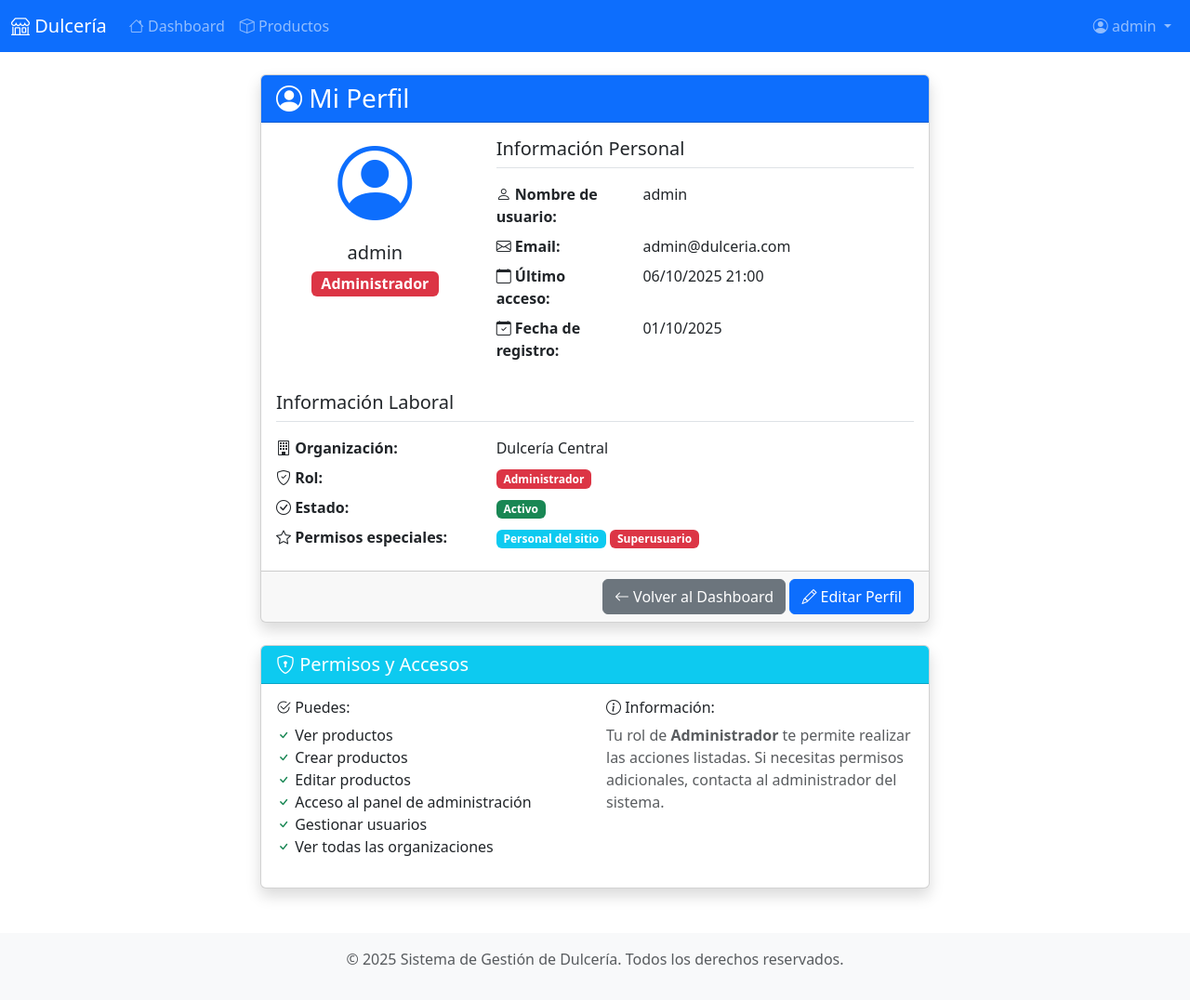
After one commit to visho0/ProyectoIntegrado_Dulceria_VD_PJ, a Django app: page /profile/ in a window 1280 px wide. The commit adds this page. Shown: the whole page at 93% size. Run offline with Django 5.2, Linux system fonts and the light colour scheme; a user stored in the database is signed in; data comes from the database, SQL or seed files in the repository.

Commit message:
cambios pequeños y correccion de errores de login

```diff
--- a/dulceria/accounts/views.py
+++ b/dulceria/accounts/views.py
@@ -19,7 +19,7 @@ class CustomLoginView(LoginView):
         if hasattr(user, 'userprofile'):
             role = user.userprofile.role
             if role == 'admin':
-                return reverse_lazy('admin:index')
+                return reverse_lazy('dashboard')  # Admin también ve el dashboard
             elif role == 'manager':
                 return reverse_lazy('dashboard')
             else:  # employee o viewer
@@ -34,6 +34,11 @@ class CustomLogoutView(LogoutView):
 @login_required
 def dashboard(request):
     """Dashboard principal con estadísticas básicas"""
+    # Verificar si el usuario tiene perfil
+    if not hasattr(request.user, 'userprofile'):
+        messages.error(request, 'Tu usuario no tiene un perfil asignado. Contacta al administrador.')
+        return redirect('login')
+
     user_profile = request.user.userprofile
     user_org = user_profile.organization
     role = user_profile.role
--- a/dulceria/dulceria/settings.py
+++ b/dulceria/dulceria/settings.py
@@ -84,6 +84,10 @@ DATABASES = {
         'PASSWORD': 'contraseña_mysql',
         'HOST': 'localhost',
         'PORT': '3306',
+        'OPTIONS': {
+            'init_command': "SET sql_mode='STRICT_TRANS_TABLES'",
+            'charset': 'utf8mb4',
+        },
     }
 }
 
@@ -128,7 +132,7 @@ TIME_ZONE = 'America/Mexico_City'
 
 USE_I18N = True
 
-USE_TZ = True
+USE_TZ = False  # Deshabilitado para evitar problemas con MySQL timezone
 
 
 # Static files (CSS, JavaScript, Images)
--- a/dulceria/dulceria/urls.py
+++ b/dulceria/dulceria/urls.py
@@ -18,8 +18,10 @@ from django.contrib import admin
 from django.urls import path, include
 from django.conf import settings
 from django.conf.urls.static import static
+from django.views.generic import RedirectView
 
 urlpatterns = [
+    path('', RedirectView.as_view(url='/login/', permanent=False), name='home'),
     path('admin/', admin.site.urls),
     path("", include("accounts.urls")),    # Login, logout, dashboard
     path("", include("production.urls")),  # Vistas de productos
--- a/dulceria/production/management/commands/create_test_users.py
+++ b/dulceria/production/management/commands/create_test_users.py
@@ -68,10 +68,11 @@ class Command(BaseCommand):
                 'email': 'gerente@dulceria.com',
                 'first_name': 'Gerente',
                 'last_name': 'Ventas',
-                'is_staff': True
+                'is_staff': True  # Necesita staff para acceder al admin
             }
         )
         manager_user.set_password('gerente123')
+        manager_user.is_staff = True  # Asegurar que tenga acceso al admin
         manager_user.save()
 
         if created:
--- a/dulceria/production/views.py
+++ b/dulceria/production/views.py
@@ -34,6 +34,11 @@ def dashboard(request):
 @login_required
 def products_list(request):
     """Lista de productos filtrada por organización del usuario"""
+    # Verificar si el usuario tiene perfil
+    if not hasattr(request.user, 'userprofile'):
+        messages.error(request, 'Tu usuario no tiene un perfil asignado. Contacta al administrador.')
+        return redirect('login')
+
     user_org = request.user.userprofile.organization
 
     # Obtener productos (en este caso no hay filtro por organización en Product,
--- /dev/null
+++ b/dulceria/templates/accounts/profile.html
@@ -0,0 +1,192 @@
+{% extends "base.html" %}
+{% load static %}
+
+{% block title %}Mi Perfil - Dulcería{% endblock %}
+
+{% block content %}
+<div class="container mt-4">
+    <div class="row">
+        <div class="col-md-8 mx-auto">
+            <!-- Tarjeta de perfil -->
+            <div class="card shadow">
+                <div class="card-header bg-primary text-white">
+                    <h3 class="card-title mb-0">
+                        <i class="bi bi-person-circle"></i> Mi Perfil
+                    </h3>
+                </div>
+                <div class="card-body">
+                    <div class="row mb-4">
+                        <div class="col-md-4 text-center">
+                            <div class="mb-3">
+                                <i class="bi bi-person-circle display-1 text-primary"></i>
+                            </div>
+                            <h5>{{ user.get_full_name|default:user.username }}</h5>
+                            <span class="badge bg-{% if user_profile.role == 'admin' %}danger{% elif user_profile.role == 'manager' %}warning{% else %}info{% endif %} fs-6">
+                                {{ user_profile.get_role_display }}
+                            </span>
+                        </div>
+                        <div class="col-md-8">
+                            <h5 class="border-bottom pb-2 mb-3">Información Personal</h5>
+
+                            <div class="row mb-2">
+                                <div class="col-sm-4">
+                                    <strong><i class="bi bi-person"></i> Nombre de usuario:</strong>
+                                </div>
+                                <div class="col-sm-8">
+                                    {{ user.username }}
+                                </div>
+                            </div>
+
+                            <div class="row mb-2">
+                                <div class="col-sm-4">
+                                    <strong><i class="bi bi-envelope"></i> Email:</strong>
+                                </div>
+                                <div class="col-sm-8">
+                                    {{ user.email|default:"No especificado" }}
+                                </div>
+                            </div>
+
+                            {% if user.first_name or user.last_name %}
+                            <div class="row mb-2">
+                                <div class="col-sm-4">
+                                    <strong><i class="bi bi-person-badge"></i> Nombre completo:</strong>
+                                </div>
+                                <div class="col-sm-8">
+                                    {{ user.first_name }} {{ user.last_name }}
+                                </div>
+                            </div>
+                            {% endif %}
+
+                            {% if user_profile.phone %}
+                            <div class="row mb-2">
+                                <div class="col-sm-4">
+                                    <strong><i class="bi bi-telephone"></i> Teléfono:</strong>
+                                </div>
+                                <div class="col-sm-8">
+                                    {{ user_profile.phone }}
+                                </div>
+                            </div>
+                            {% endif %}
+
+                            <div class="row mb-2">
+                                <div class="col-sm-4">
+                                    <strong><i class="bi bi-calendar"></i> Último acceso:</strong>
+                                </div>
+                                <div class="col-sm-8">
+                                    {{ user.last_login|date:"d/m/Y H:i" }}
+                                </div>
+                            </div>
+
+                            <div class="row mb-2">
+                                <div class="col-sm-4">
+                                    <strong><i class="bi bi-calendar-check"></i> Fecha de registro:</strong>
+                                </div>
+                                <div class="col-sm-8">
+                                    {{ user.date_joined|date:"d/m/Y" }}
+                                </div>
+                            </div>
+                        </div>
+                    </div>
+
+                    <h5 class="border-bottom pb-2 mb-3">Información Laboral</h5>
+
+                    <div class="row mb-2">
+                        <div class="col-sm-4">
+                            <strong><i class="bi bi-building"></i> Organización:</strong>
+                        </div>
+                        <div class="col-sm-8">
+                            {{ user_org.name }}
+                        </div>
+                    </div>
+
+                    <div class="row mb-2">
+                        <div class="col-sm-4">
+                            <strong><i class="bi bi-shield-check"></i> Rol:</strong>
+                        </div>
+                        <div class="col-sm-8">
+                            <span class="badge bg-{% if user_profile.role == 'admin' %}danger{% elif user_profile.role == 'manager' %}warning{% else %}info{% endif %}">
+                                {{ user_profile.get_role_display }}
+                            </span>
+                        </div>
+                    </div>
+
+                    <div class="row mb-2">
+                        <div class="col-sm-4">
+                            <strong><i class="bi bi-check-circle"></i> Estado:</strong>
+                        </div>
+                        <div class="col-sm-8">
+                            {% if user.is_active %}
+                                <span class="badge bg-success">Activo</span>
+                            {% else %}
+                                <span class="badge bg-danger">Inactivo</span>
+                            {% endif %}
+                        </div>
+                    </div>
+
+                    {% if user.is_staff %}
+                    <div class="row mb-2">
+                        <div class="col-sm-4">
+                            <strong><i class="bi bi-star"></i> Permisos especiales:</strong>
+                        </div>
+                        <div class="col-sm-8">
+                            <span class="badge bg-info">Personal del sitio</span>
+                            {% if user.is_superuser %}
+                                <span class="badge bg-danger">Superusuario</span>
+                            {% endif %}
+                        </div>
+                    </div>
+                    {% endif %}
+                </div>
+                <div class="card-footer text-end">
+                    <a href="{% url 'dashboard' %}" class="btn btn-secondary">
+                        <i class="bi bi-arrow-left"></i> Volver al Dashboard
+                    </a>
+                    {% if user_profile.role == 'admin' %}
+                    <a href="{% url 'admin:auth_user_change' user.id %}" class="btn btn-primary">
+                        <i class="bi bi-pencil"></i> Editar Perfil
+                    </a>
+                    {% endif %}
+                </div>
+            </div>
+
+            <!-- Tarjeta de permisos (solo para admin y manager) -->
+            {% if user_profile.role == 'admin' or user_profile.role == 'manager' %}
+            <div class="card shadow mt-4">
+                <div class="card-header bg-info text-white">
+                    <h5 class="card-title mb-0">
+                        <i class="bi bi-shield-lock"></i> Permisos y Accesos
+                    </h5>
+                </div>
+                <div class="card-body">
+                    <div class="row">
+                        <div class="col-md-6">
+                            <h6><i class="bi bi-check2-circle"></i> Puedes:</h6>
+                            <ul class="list-unstyled">
+                                <li><i class="bi bi-check text-success"></i> Ver productos</li>
+                                {% if user_profile.role == 'admin' or user_profile.role == 'manager' %}
+                                <li><i class="bi bi-check text-success"></i> Crear productos</li>
+                                <li><i class="bi bi-check text-success"></i> Editar productos</li>
+                                {% endif %}
+                                {% if user_profile.role == 'admin' %}
+                                <li><i class="bi bi-check text-success"></i> Acceso al panel de administración</li>
+                                <li><i class="bi bi-check text-success"></i> Gestionar usuarios</li>
+                                <li><i class="bi bi-check text-success"></i> Ver todas las organizaciones</li>
+                                {% endif %}
+                            </ul>
+                        </div>
+                        <div class="col-md-6">
+                            <h6><i class="bi bi-info-circle"></i> Información:</h6>
+                            <p class="text-muted">
+                                Tu rol de <strong>{{ user_profile.get_role_display }}</strong>
+                                te permite realizar las acciones listadas. Si necesitas permisos adicionales,
+                                contacta al administrador del sistema.
+                            </p>
+                        </div>
+                    </div>
+                </div>
+            </div>
+            {% endif %}
+        </div>
+    </div>
+</div>
+{% endblock %}
--- a/dulceria/templates/base.html
+++ b/dulceria/templates/base.html
@@ -38,6 +38,9 @@
                                 <i class="bi bi-person-circle"></i> {{ user.username }}
                             </a>
                             <ul class="dropdown-menu">
+                                <li><a class="dropdown-item" href="{% url 'profile' %}">
+                                    <i class="bi bi-person"></i> Mi Perfil
+                                </a></li>
                                 <li><a class="dropdown-item" href="/admin/">
                                     <i class="bi bi-gear"></i> Administración
                                 </a></li>
```
Also changed, not shown: dulceria/accounts/admin.py (+46 -0 lines), dulceria/templates/accounts/dashboard.html (+12 -0 lines), dulceria/media/productos/777.jpg (added), dulceria/media/productos/a.jpg (added), dulceria/media/productos/b1c17abccb139825534d82d67f6f2847.jpg (added).
